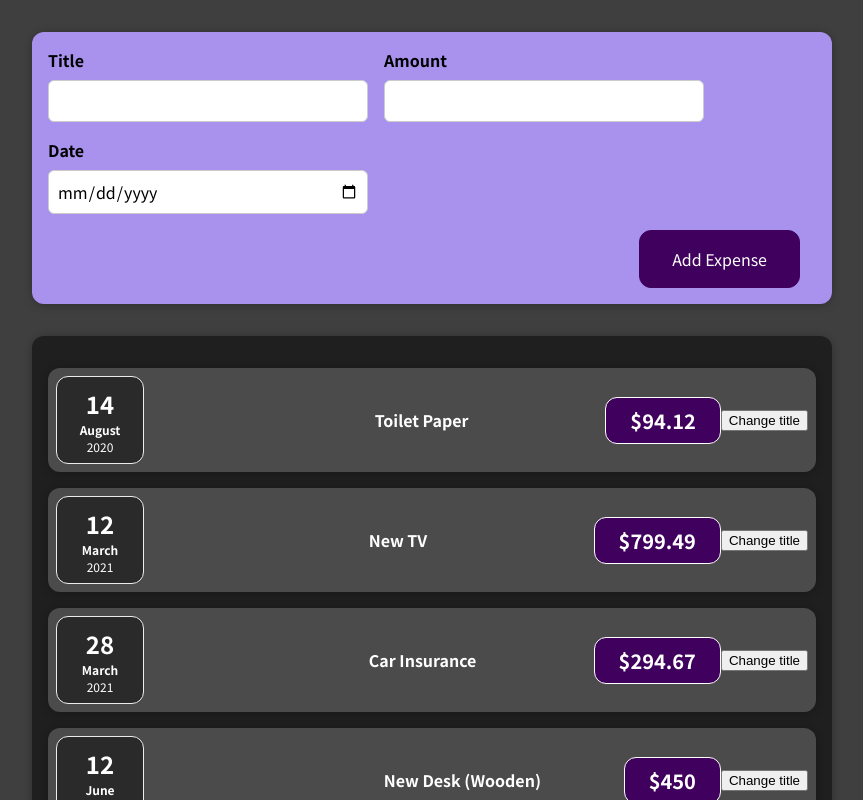
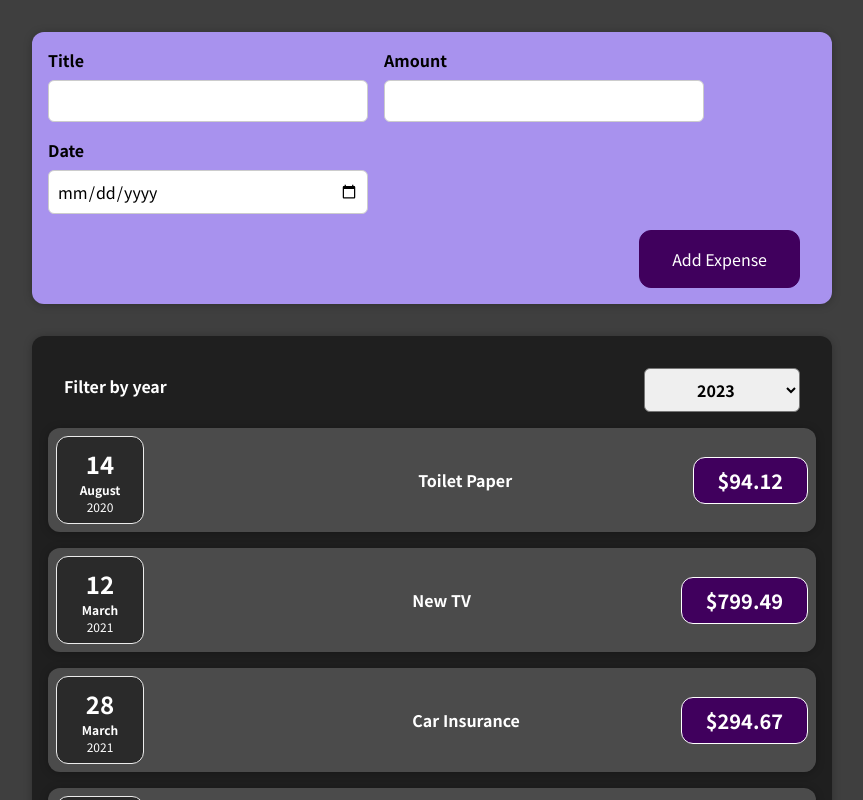
Before and after one commit to aleksandra-roguszewska/react-course, a React (Create React App) app in the folder 01-starting-setup/: page / in a window 1280 px wide. Shown: the top 800 px of the page, without its empty margins (208-1071 px from the left). Built offline with nearby package versions, Linux system fonts and the light colour scheme.

Commit message:
Add expensefilter

```diff
--- a/01-starting-setup/src/App.js
+++ b/01-starting-setup/src/App.js
@@ -24,9 +24,14 @@ function App() {
     },
   ];
 
+  const addExpenseHandler = (expense) => {
+    console.log("Ina App.js");
+    console.log(expense);
+  };
+
   return (
     <div>
-      <NewExpense />
+      <NewExpense onAddExpense={addExpenseHandler} />
       <ExpenseList expenses={expenses}></ExpenseList>
     </div>
   );
--- a/01-starting-setup/src/components/ExpenseItem/index.js
+++ b/01-starting-setup/src/components/ExpenseItem/index.js
@@ -1,22 +1,14 @@
-import { useState } from "react";
 import ExpenseDate from "../ExpenseDate/Index";
 import Card from "../Card";
 import "./ExpenseItem.css";
 
 export default function ExpenseItem({ date, title, amount }) {
-  const [taskTitle, setTaskTitle] = useState(title);
-
-  const clickHandler = () => {
-    setTaskTitle("Updated");
-  };
-
   return (
     <Card className="expense-item">
       <ExpenseDate date={date}></ExpenseDate>
       <div className="expense-item__description"></div>
-      <h2>{taskTitle}</h2>
+      <h2>{title}</h2>
       <div className="expense-item__price">${amount}</div>
-      <button onClick={clickHandler}>Change title</button>
     </Card>
   );
 }
--- a/01-starting-setup/src/components/ExpenseList/index.js
+++ b/01-starting-setup/src/components/ExpenseList/index.js
@@ -1,10 +1,23 @@
+import { useState } from "react";
 import Card from "../Card";
+import ExpensesFilter from "../ExpensesFilter/ExpensesFilter";
 import ExpenseItem from "../ExpenseItem";
 import "./ExpenseList.css";
 
 export default function ExpenseList({ expenses }) {
+  const [filteredYear, setFilteredYear] = useState("2023");
+
+  const filterChangeHandler = (event) => {
+    setFilteredYear(event.target.value);
+  };
+
   return (
+    <div>
       <Card className="expenses">
+        <ExpensesFilter
+          selected={filteredYear}
+          onChangeHandler={filterChangeHandler}
+        />
         {expenses.map((item) => (
           <ExpenseItem
             key={item.id}
@@ -14,5 +27,6 @@ export default function ExpenseList({ expenses }) {
           />
         ))}
       </Card>
+    </div>
   );
 }
--- /dev/null
+++ b/01-starting-setup/src/components/ExpensesFilter/ExpensesFilter.css
@@ -0,0 +1,24 @@
+.expenses-filter {
+  color: white;
+  padding: 0 1rem;
+}
+
+.expenses-filter__control {
+  display: flex;
+  width: 100%;
+  align-items: center;
+  justify-content: space-between;
+  margin: 1rem 0;
+}
+
+.expenses-filter label {
+  font-weight: bold;
+  margin-bottom: 0.5rem;
+}
+
+.expenses-filter select {
+  font: inherit;
+  padding: 0.5rem 3rem;
+  font-weight: bold;
+  border-radius: 6px;
+}
--- /dev/null
+++ b/01-starting-setup/src/components/ExpensesFilter/ExpensesFilter.js
@@ -0,0 +1,18 @@
+import "./ExpensesFilter.css";
+
+const ExpensesFilter = ({ onChangeHandler, selected }) => {
+  return (
+    <div className="expenses-filter">
+      <div className="expenses-filter__control">
+        <label>Filter by year</label>
+        <select value={selected} onChange={onChangeHandler}>
+          <option value="2025">2025</option>
+          <option value="2024">2024</option>
+          <option value="2023">2023</option>
+        </select>
+      </div>
+    </div>
+  );
+};
+
+export default ExpensesFilter;
--- a/01-starting-setup/src/components/NewExpense/ExpenseForm.js
+++ b/01-starting-setup/src/components/NewExpense/ExpenseForm.js
@@ -2,43 +2,60 @@ import { useState } from "react";
 import ExpenseDate from "../ExpenseDate/Index";
 import "./ExpenseForm.css";
 
-const ExpenseForm = () => {
-  // const [eneteredTitle, setEnteredTitle] = useState("");
-  // const [eneteredAmount, setEnteredAmount] = useState("");
-  // const [eneteredDate, setEnteredDate] = useState("");
-  const [userInput, setUserInput] = useState({
-    eneteredTitle: "",
-    eneteredAmount: "",
-    enteredDate: "",
-  });
+const ExpenseForm = (props) => {
+  const [enteredTitle, setEnteredTitle] = useState("");
+  const [enteredAmount, setEnteredAmount] = useState("");
+  const [enteredDate, setEnteredDate] = useState("");
+  // const [userInput, setUserInput] = useState({
+  //   eneteredTitle: "",
+  //   eneteredAmount: "",
+  //   enteredDate: "",
+  // });
 
   const titleChangeHandler = (event) => {
-    // setEnteredTitle(event.target.value);
-    setUserInput((prevState) => {
-      return { ...prevState, enteredTitle: event.target.value };
-    });
+    setEnteredTitle(event.target.value);
+    // setUserInput((prevState) => {
+    //   return { ...prevState, enteredTitle: event.target.value };
+    // });
   };
 
   const amountChangeHandler = (event) => {
-    // setEnteredAmount(event.target.value);
-    setUserInput((prevState) => {
-      return { ...prevState, enteredAmount: event.target.value };
-    });
+    setEnteredAmount(event.target.value);
+    // setUserInput((prevState) => {
+    //   return { ...prevState, enteredAmount: event.target.value };
+    // });
   };
 
   const dateChangeHandler = (event) => {
-    // setEnteredDate(event.target.value);
-    setUserInput((prevState) => {
-      return { ...userInput, enteredDate: event.target.value };
-    });
+    setEnteredDate(event.target.value);
+    // setUserInput((prevState) => {
+    //   return { ...userInput, enteredDate: event.target.value };
+    // });
+  };
+
+  const submitHandler = (event) => {
+    event.preventDefault();
+    const expenseData = {
+      title: enteredTitle,
+      amount: enteredAmount,
+      date: new Date(enteredDate),
+    };
+
+    props.onSaveExpenseData(expenseData);
+    setEnteredDate("");
+    setEnteredAmount("");
   };
 
   return (
-    <form>
+    <form onSubmit={submitHandler}>
       <div className="new-expense__controls">
         <div className="new-expense__control">
           <label>Title</label>
-          <input type="text" onChange={titleChangeHandler} />
+          <input
+            type="text"
+            value={enteredTitle}
+            onChange={titleChangeHandler}
+          />
         </div>
         <div className="new-expense__control">
           <label>Amount</label>
@@ -46,6 +63,7 @@ const ExpenseForm = () => {
             type="number"
             min="0.01"
             step="0.01"
+            value={enteredAmount}
             onChange={amountChangeHandler}
           />
         </div>
@@ -55,6 +73,7 @@ const ExpenseForm = () => {
             type="date"
             min="2023-05-05"
             max="2025-12-31"
+            value={enteredDate}
             onChange={dateChangeHandler}
           />
         </div>
--- a/01-starting-setup/src/components/NewExpense/NewExpense.js
+++ b/01-starting-setup/src/components/NewExpense/NewExpense.js
@@ -1,10 +1,15 @@
 import ExpenseForm from "./ExpenseForm";
 import "./NewExpense.css";
 
-const NewExpense = () => {
+const NewExpense = (props) => {
+  const saveExpenseDataHandler = (enteredExpenseData) => {
+    const expenseData = { ...enteredExpenseData, id: Math.random().toString() };
+    props.onAddExpense(expenseData);
+  };
+
   return (
     <div className="new-expense">
-      <ExpenseForm />
+      <ExpenseForm onSaveExpenseData={saveExpenseDataHandler} />
     </div>
   );
 };
```
Lines whose indentation alone changed are shown as unchanged.
